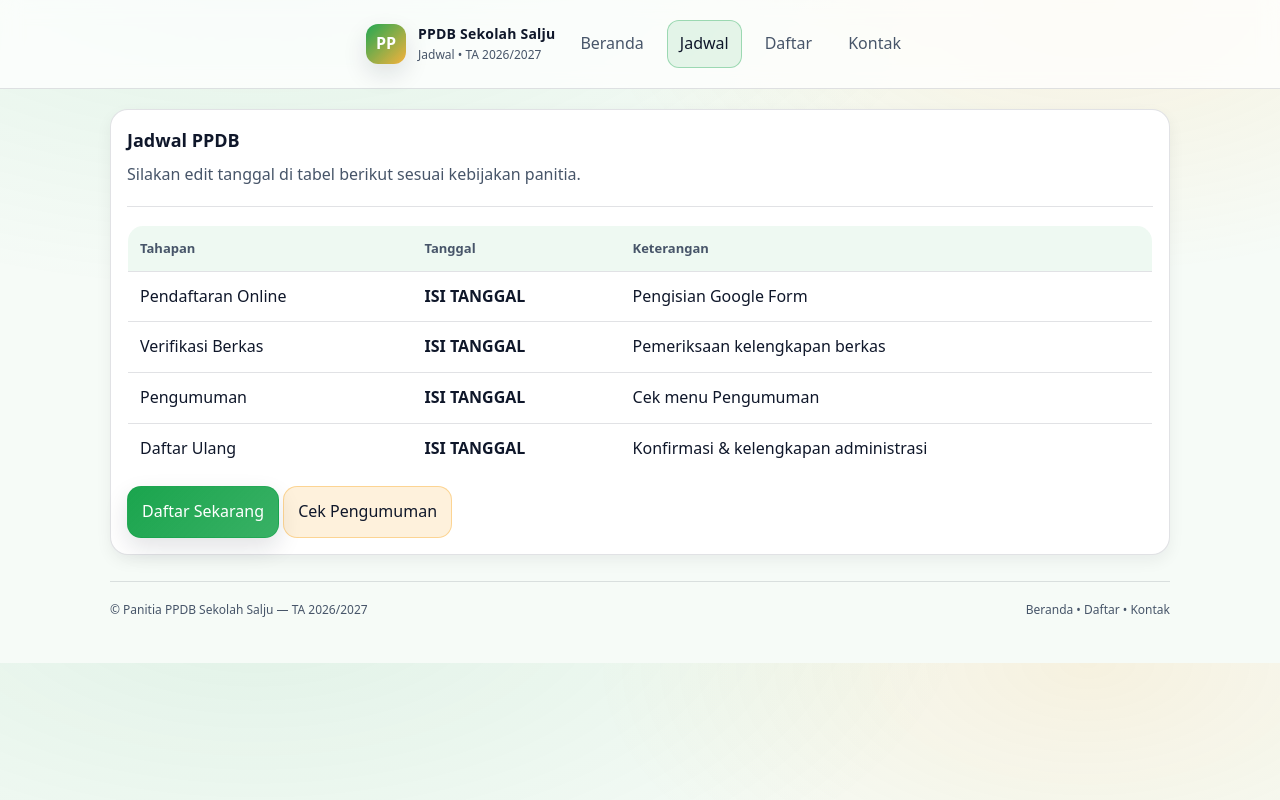
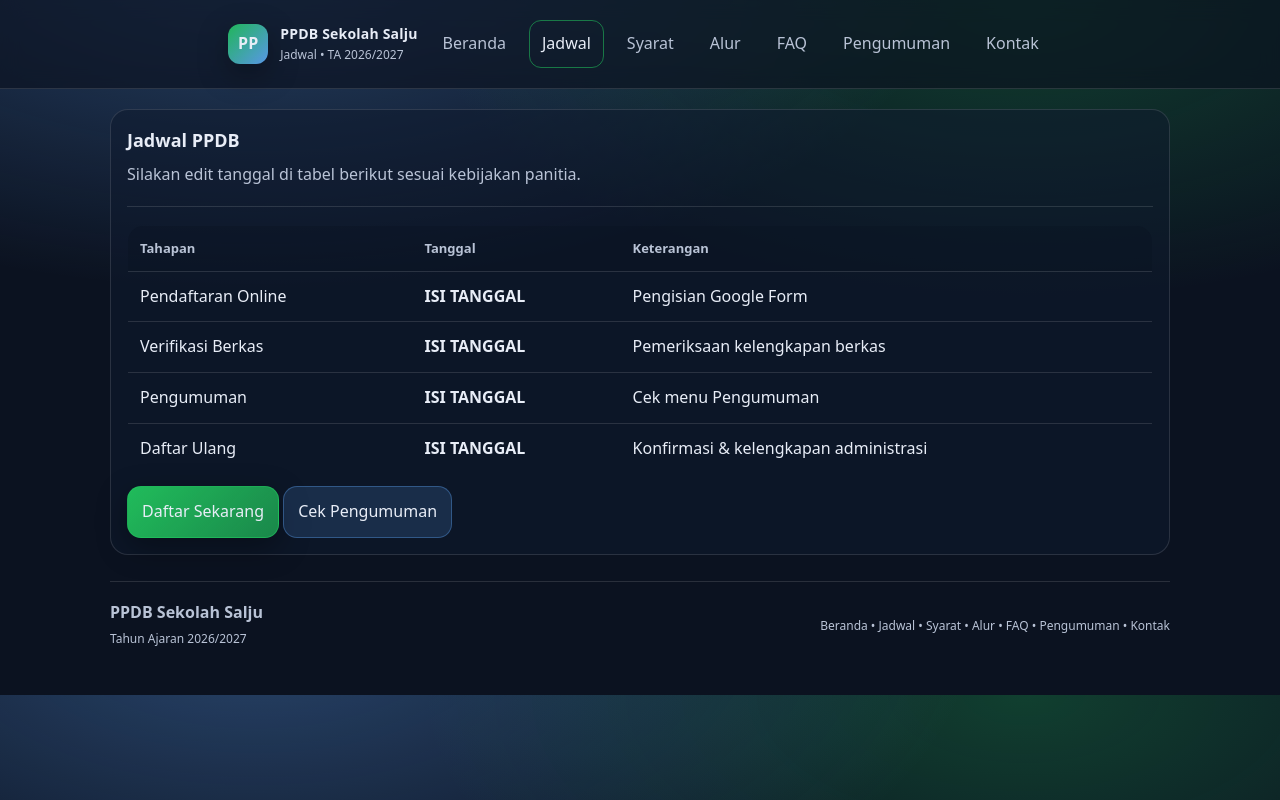
Before and after one commit to ariznugr/ppdb, a plain HTML site: page jadwal.html in a window 1280 px wide. Drawn offline with Linux system fonts and the light colour scheme.

Commit message:
Standarize Menu

```diff
--- a/assets/css/style.css
+++ b/assets/css/style.css
@@ -1,58 +1,43 @@
 :root{
-  /* Light theme: putih + hijau, aksen kuning sedikit */
-  --bg:#f6fbf7;              /* background putih kehijauan */
-  --card:#ffffff;            /* kartu putih */
-  --text:#0f172a;            /* teks gelap */
-  --muted:#475569;           /* teks sekunder */
-  --line:rgba(15,23,42,.12); /* garis halus */
-  --accent:#16a34a;          /* hijau utama */
-  --accent2:#f59e0b;         /* kuning aksen */
-  --shadow: 0 10px 25px rgba(15,23,42,.12);
+  --bg:#0b1220;
+  --card:#101a2e;
+  --text:#e8edf7;
+  --muted:#b9c3d6;
+  --line:rgba(255,255,255,.12);
+  --accent:#22c55e;
+  --accent2:#60a5fa;
+  --shadow: 0 10px 30px rgba(0,0,0,.35);
   --radius: 18px;
 }
-
 *{box-sizing:border-box}
 html,body{margin:0;padding:0}
-
 body{
   font-family: system-ui, -apple-system, Segoe UI, Roboto, Arial, sans-serif;
-
-  /* background lembut: hint hijau + sedikit kuning */
-  background:
-    radial-gradient(1200px 600px at 20% -10%, rgba(22,163,74,.10), transparent 60%),
-    radial-gradient(900px 500px at 85% 0%, rgba(245,158,11,.10), transparent 55%),
-    var(--bg);
-
+  background: radial-gradient(1200px 600px at 20% -10%, rgba(96,165,250,.35), transparent 60%),
+              radial-gradient(1000px 500px at 80% 0%, rgba(34,197,94,.25), transparent 60%),
+              var(--bg);
   color: var(--text);
   line-height: 1.6;
 }
-
 a{color:inherit}
 .container{max-width:1100px;margin:0 auto;padding:20px}
-
-/* NAV */
 .nav{
   display:flex;align-items:center;justify-content:space-between;gap:12px;
   position:sticky;top:0;z-index:10;
   backdrop-filter: blur(10px);
-  background: rgba(255,255,255,.75);
+  background: rgba(11,18,32,.65);
   border-bottom: 1px solid var(--line);
 }
-
 .brand{display:flex;align-items:center;gap:12px;text-decoration:none}
 .brand .logo{
   width:40px;height:40px;border-radius:12px;
-  background: linear-gradient(135deg, rgba(22,163,74,.95), rgba(245,158,11,.80));
+  background: linear-gradient(135deg, rgba(34,197,94,.9), rgba(96,165,250,.9));
   box-shadow: var(--shadow);
   display:grid;place-items:center;font-weight:800;
-  color: #ffffff;
 }
-
 .brand .title{display:flex;flex-direction:column}
 .brand .title b{font-size:14px;letter-spacing:.2px}
 .brand .title span{font-size:12px;color:var(--muted)}
-
-/* MENU */
 .menu{display:flex;gap:10px;flex-wrap:wrap}
 .menu a{
   text-decoration:none;
@@ -60,43 +45,26 @@ a{color:inherit}
   border:1px solid transparent;
   color: var(--muted);
 }
-.menu a:hover{
-  border-color: var(--line);
-  color: var(--text);
-  background: rgba(22,163,74,.06);
-}
-.menu a.active{
-  border-color: rgba(22,163,74,.35);
-  color: var(--text);
-  background: rgba(22,163,74,.10);
-}
-
-/* BUTTONS */
+.menu a:hover{border-color:var(--line); color:var(--text)}
+.menu a.active{border-color: rgba(34,197,94,.55); color: var(--text)}
 .btn{
   display:inline-flex;align-items:center;justify-content:center;gap:10px;
   padding:12px 14px;border-radius:14px;text-decoration:none;
   border:1px solid var(--line);
   color: var(--text);
-  background: #ffffff;
 }
 .btn.primary{
-  background: linear-gradient(135deg, rgba(22,163,74,.98), rgba(22,163,74,.85));
-  border-color: rgba(22,163,74,.45);
-  color:#ffffff;
+  background: linear-gradient(135deg, rgba(34,197,94,.95), rgba(34,197,94,.65));
+  border-color: rgba(34,197,94,.55);
   box-shadow: var(--shadow);
 }
 .btn.secondary{
-  background: rgba(245,158,11,.14);          /* aksen kuning tipis */
-  border-color: rgba(245,158,11,.35);
-  color: var(--text);
+  background: rgba(96,165,250,.16);
+  border-color: rgba(96,165,250,.35);
 }
-.btn.ghost{
-  background: transparent;
-}
+.btn.ghost{background: transparent}
 .btn:hover{transform: translateY(-1px)}
 .btn:active{transform: translateY(0px)}
-
-/* HERO */
 .hero{
   display:grid;
   grid-template-columns: 1.2fr .8fr;
@@ -104,17 +72,13 @@ a{color:inherit}
   padding:26px;
   border:1px solid var(--line);
   border-radius: var(--radius);
-
-  background:
-    linear-gradient(180deg, rgba(255,255,255,.95), rgba(255,255,255,.80));
+  background: linear-gradient(180deg, rgba(16,26,46,.9), rgba(16,26,46,.55));
   box-shadow: var(--shadow);
   margin-top:18px;
 }
 .hero h1{margin:0;font-size:34px;line-height:1.15}
 .hero p{margin:10px 0 0;color:var(--muted)}
 .hero .actions{display:flex;gap:10px;flex-wrap:wrap;margin-top:16px}
-
-/* BADGES */
 .badges{display:flex;gap:10px;flex-wrap:wrap;margin-top:14px}
 .badge{
   font-size:12px;
@@ -122,14 +86,11 @@ a{color:inherit}
   border-radius:999px;
   border:1px solid var(--line);
   color: var(--muted);
-  background: rgba(22,163,74,.06);
 }
-
-/* PANEL / KPI */
 .panel{
   border:1px solid var(--line);
   border-radius: var(--radius);
-  background: rgba(255,255,255,.75);
+  background: rgba(16,26,46,.55);
   padding:16px;
 }
 .kpi{
@@ -139,12 +100,10 @@ a{color:inherit}
   border:1px solid var(--line);
   border-radius:16px;
   padding:12px;
-  background: rgba(255,255,255,.90);
+  background: rgba(11,18,32,.35);
 }
 .kpi .box b{display:block;font-size:14px}
 .kpi .box span{font-size:12px;color:var(--muted)}
-
-/* GRID / CARD */
 .grid{
   display:grid;gap:14px;
   grid-template-columns: repeat(3, minmax(0, 1fr));
@@ -153,33 +112,26 @@ a{color:inherit}
 .card{
   border:1px solid var(--line);
   border-radius: var(--radius);
-  background: var(--card);
+  background: rgba(16,26,46,.55);
   padding:16px;
-  box-shadow: 0 6px 16px rgba(15,23,42,.06);
 }
 .card h2{margin:0 0 8px;font-size:18px}
 .card p{margin:0;color:var(--muted)}
 .card ul, .card ol{margin:10px 0 0; padding-left:18px; color: var(--muted)}
-
 hr.sep{border:none;border-top:1px solid var(--line); margin:18px 0}
-
-/* NOTICE (aksen kuning tipis) */
 .notice{
-  border:1px dashed rgba(245,158,11,.55);
-  background: rgba(245,158,11,.10);
+  border:1px dashed rgba(96,165,250,.55);
+  background: rgba(96,165,250,.12);
   padding:12px 14px;
   border-radius: 16px;
   color: var(--muted);
 }
-
-/* TABLE */
 .table{
   width:100%;
   border-collapse: collapse;
   overflow:hidden;
   border-radius: 16px;
   border:1px solid var(--line);
-  background: #fff;
 }
 .table th, .table td{
   padding:12px 12px;
@@ -190,13 +142,10 @@ hr.sep{border:none;border-top:1px solid var(--line); margin:18px 0}
   text-align:left;
   font-size:13px;
   color: var(--muted);
-  background: rgba(22,163,74,.07);
+  background: rgba(11,18,32,.35);
 }
 .table td{color: var(--text)}
-
 .small{font-size:12px;color:var(--muted)}
-
-/* FOOTER */
 .footer{
   margin-top:26px;
   padding:18px 0 24px;
@@ -206,17 +155,14 @@ hr.sep{border:none;border-top:1px solid var(--line); margin:18px 0}
 }
 .footer a{color: var(--muted); text-decoration:none}
 .footer a:hover{color: var(--text)}
-
-/* FORM WRAP */
 .formWrap{
   border:1px solid var(--line);
   border-radius: var(--radius);
   overflow:hidden;
-  background: #fff;
+  background: rgba(16,26,46,.55);
   box-shadow: var(--shadow);
 }
 .formWrap iframe{width:100%;height:1200px;border:0;display:block}
-
 @media (max-width: 900px){
   .hero{grid-template-columns:1fr}
   .grid{grid-template-columns:1fr}
--- a/jadwal.html
+++ b/jadwal.html
@@ -1,5 +1,6 @@
 <!doctype html>
 <html lang="id">
+
 <head>
   <meta charset="utf-8" />
   <meta name="viewport" content="width=device-width, initial-scale=1" />
@@ -7,6 +8,7 @@
   <meta name="description" content="Jadwal tahapan PPDB Sekolah Salju TA 2026/2027." />
   <link rel="stylesheet" href="assets/css/style.css" />
 </head>
+
 <body>
   <div class="nav">
     <div class="container" style="display:flex;align-items:center;justify-content:space-between;gap:12px;">
@@ -17,9 +19,13 @@
       <nav class="menu">
         <a data-nav href="index.html">Beranda</a>
         <a data-nav href="jadwal.html">Jadwal</a>
-        <a data-nav href="daftar.html">Daftar</a>
+        <a data-nav href="syarat.html">Syarat</a>
+        <a data-nav href="alur.html">Alur</a>
+        <a data-nav href="faq.html">FAQ</a>
+        <a data-nav href="pengumuman.html">Pengumuman</a>
         <a data-nav href="kontak.html">Kontak</a>
       </nav>
+
     </div>
   </div>
 
@@ -32,13 +38,33 @@
 
       <table class="table">
         <thead>
-          <tr><th>Tahapan</th><th>Tanggal</th><th>Keterangan</th></tr>
+          <tr>
+            <th>Tahapan</th>
+            <th>Tanggal</th>
+            <th>Keterangan</th>
+          </tr>
         </thead>
         <tbody>
-          <tr><td>Pendaftaran Online</td><td><b>ISI TANGGAL</b></td><td>Pengisian Google Form</td></tr>
-          <tr><td>Verifikasi Berkas</td><td><b>ISI TANGGAL</b></td><td>Pemeriksaan kelengkapan berkas</td></tr>
-          <tr><td>Pengumuman</td><td><b>ISI TANGGAL</b></td><td>Cek menu Pengumuman</td></tr>
-          <tr><td>Daftar Ulang</td><td><b>ISI TANGGAL</b></td><td>Konfirmasi & kelengkapan administrasi</td></tr>
+          <tr>
+            <td>Pendaftaran Online</td>
+            <td><b>ISI TANGGAL</b></td>
+            <td>Pengisian Google Form</td>
+          </tr>
+          <tr>
+            <td>Verifikasi Berkas</td>
+            <td><b>ISI TANGGAL</b></td>
+            <td>Pemeriksaan kelengkapan berkas</td>
+          </tr>
+          <tr>
+            <td>Pengumuman</td>
+            <td><b>ISI TANGGAL</b></td>
+            <td>Cek menu Pengumuman</td>
+          </tr>
+          <tr>
+            <td>Daftar Ulang</td>
+            <td><b>ISI TANGGAL</b></td>
+            <td>Konfirmasi & kelengkapan administrasi</td>
+          </tr>
         </tbody>
       </table>
 
@@ -49,11 +75,25 @@
     </section>
 
     <footer class="footer">
-      <div class="small">© Panitia PPDB Sekolah Salju — TA 2026/2027</div>
-      <div class="small"><a href="index.html">Beranda</a> • <a href="daftar.html">Daftar</a> • <a href="kontak.html">Kontak</a></div>
+      <div>
+        <b>PPDB Sekolah Salju</b><br />
+        <span class="small">Tahun Ajaran 2026/2027</span>
+      </div>
+
+      <div class="small">
+        <a href="index.html">Beranda</a> •
+        <a href="jadwal.html">Jadwal</a> •
+        <a href="syarat.html">Syarat</a> •
+        <a href="alur.html">Alur</a> •
+        <a href="faq.html">FAQ</a> •
+        <a href="pengumuman.html">Pengumuman</a> •
+        <a href="kontak.html">Kontak</a>
+      </div>
     </footer>
+
   </main>
 
   <script defer src="assets/js/main.js"></script>
 </body>
+
 </html>
```
Also changed, not shown: alur.html (+26 -5 lines), daftar.html (+27 -8 lines), faq.html (+28 -5 lines), index.html (+22 -9 lines), kontak.html (+32 -5 lines), pengumuman.html (+29 -7 lines), syarat.html (+25 -4 lines).
